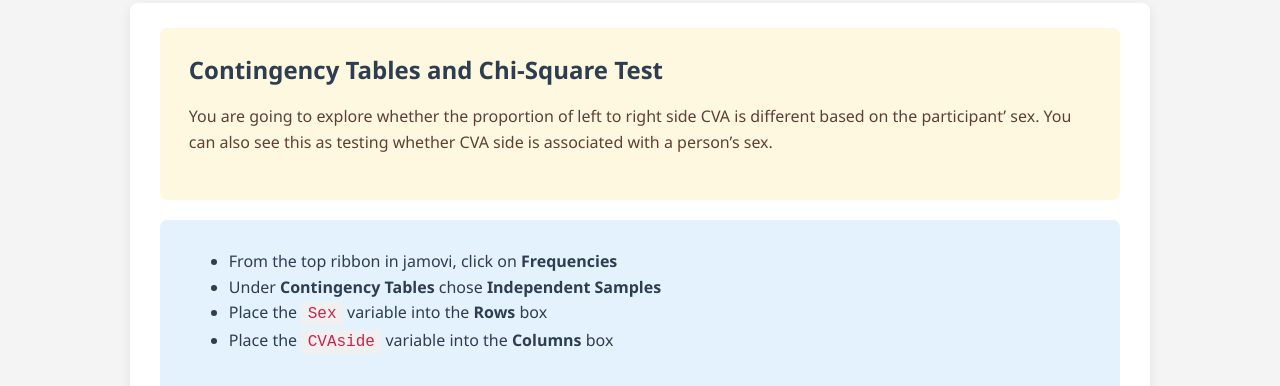
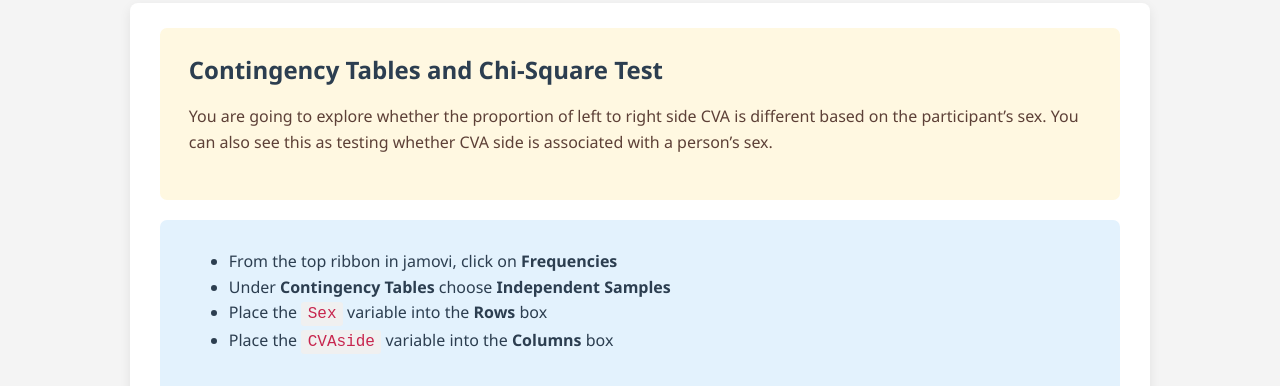
Before and after one commit to probe973/hsc-5066y, a Jekyll site: the page built from jamovi/chi-square/02-jamovi.md, in a window 1280 px wide and 900 px high. Shown: the part 221-607 px from the top of the window. Built offline with Jekyll 4.4.1, drawn with Linux system fonts in a browser that asks for light colours.

Commit message:
Update 02-jamovi.md

```diff
--- a/jamovi/chi-square/02-jamovi.md
+++ b/jamovi/chi-square/02-jamovi.md
@@ -7,14 +7,14 @@
 
 ## Contingency Tables and Chi-Square Test
 
-You are going to explore whether the proportion of left to right side CVA is different based on the participant' sex.  You can also see this as testing whether CVA side is associated with a person's sex.
+You are going to explore whether the proportion of left to right side CVA is different based on the participant's sex.  You can also see this as testing whether CVA side is associated with a person's sex.
 
 </div>
 
 <div class="instructions" markdown="1">
 
 *  From the top ribbon in jamovi, click on **Frequencies**
-*  Under **Contingency Tables** chose **Independent Samples**
+*  Under **Contingency Tables** choose **Independent Samples**
 *  Place the `Sex` variable into the **Rows** box
 *  Place the `CVAside` variable into the **Columns** box
 
```
